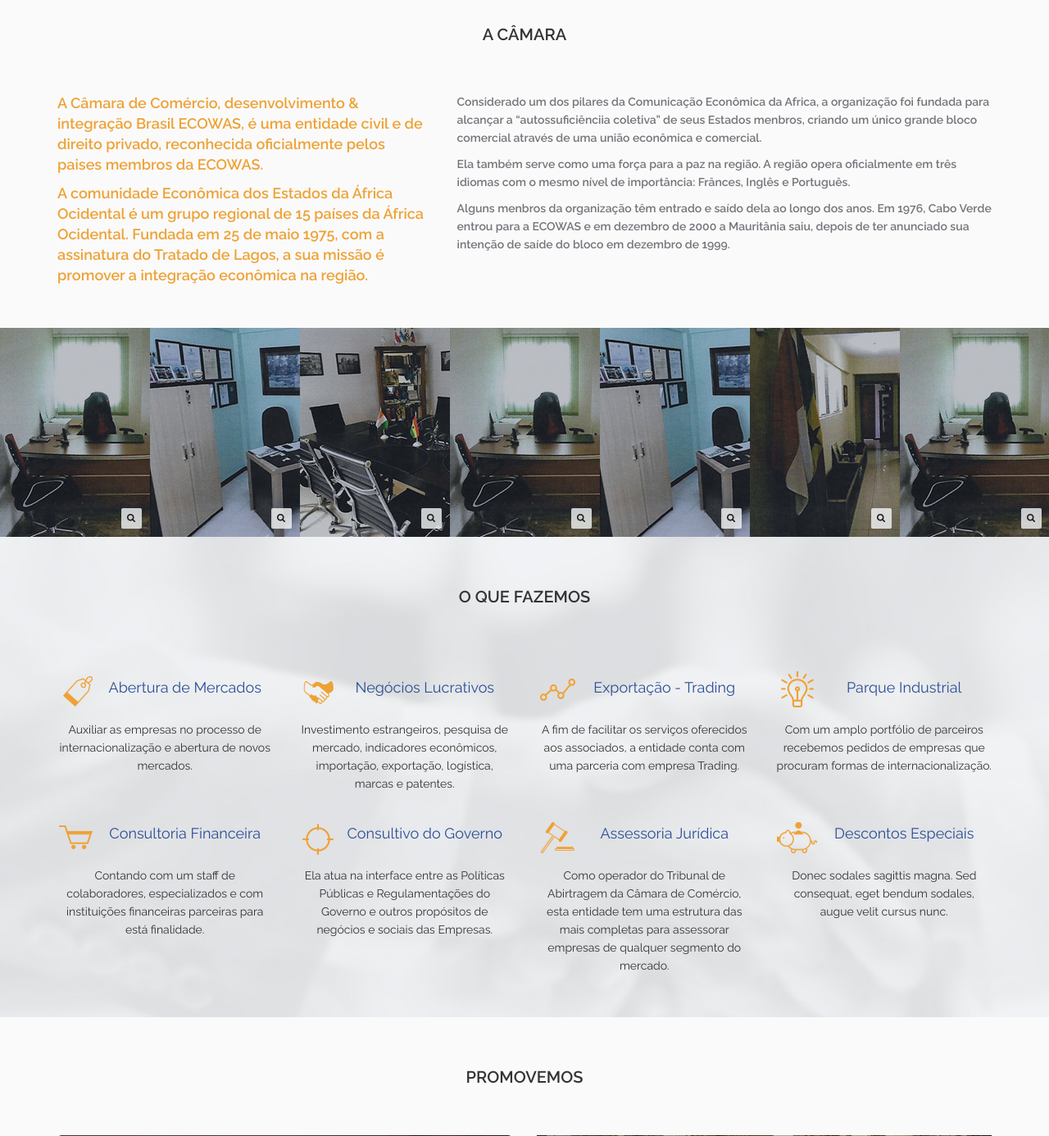
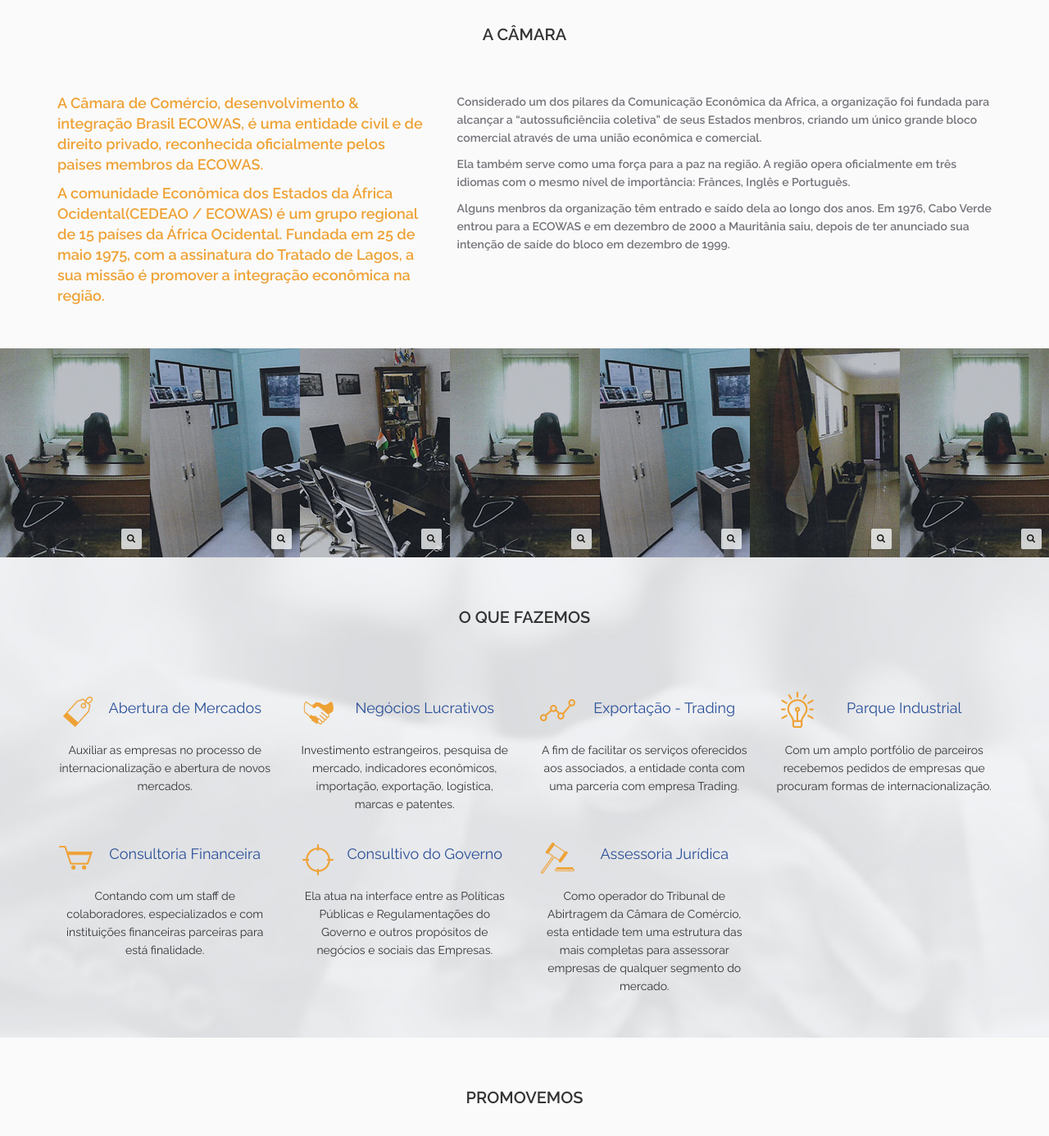
Before and after one commit to chocsx/camara-ecowas, a PHP site: page / in a window 1280 px wide. Shown: the part 637-2023 px from the top of the page at 82% size. Run offline with PHP 8.4, Linux system fonts and the light colour scheme; some libraries are stand-ins or nearby versions.

Commit message:
fix grammar

```diff
--- a/index.php
+++ b/index.php
@@ -77,7 +77,7 @@
                         </p>
                         <p class="orange">
                             A comunidade Econômica dos Estados da África
-                            Ocidental é um grupo regional de 15 países da
+                            Ocidental(CEDEAO / ECOWAS) é um grupo regional de 15 países da
                             África Ocidental. Fundada em 25 de maio 1975,
                             com a assinatura do Tratado de Lagos, a sua
                             missão é promover a integração econômica
@@ -196,7 +196,7 @@
                     </div>
                     <p>Como operador do Tribunal de Abirtragem da Câmara de Comércio, esta entidade tem uma estrutura das mais completas para assessorar empresas de qualquer segmento do mercado.</p>
                 </div>
-                <div class="col-lg-3 col-xs-12">
+                <!--div class="col-lg-3 col-xs-12">
                     <div class="head">
                         <img src="./media/descontos-especiais.png" alt="">
                         <h4>Descontos Especiais</h4>
@@ -204,7 +204,7 @@
                     <p>Donec sodales sagittis magna. Sed
 consequat, eget bendum sodales,
 augue velit cursus nunc.</p>
-                </div>
+                </div-->
             </div>
         </div>
     </section>
```
